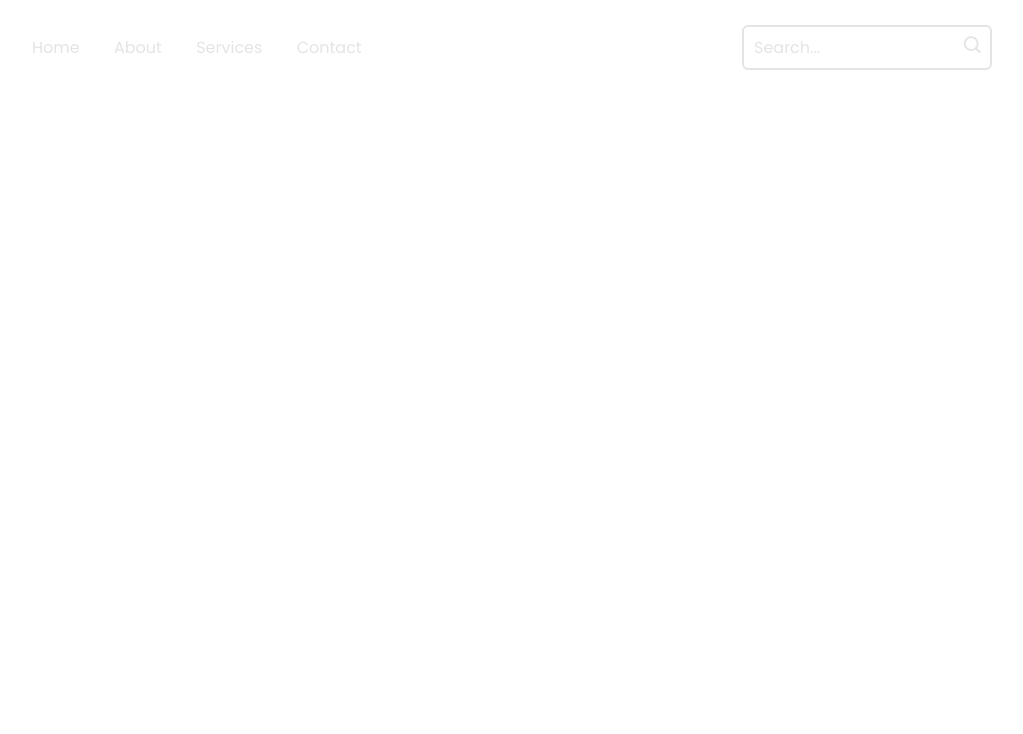
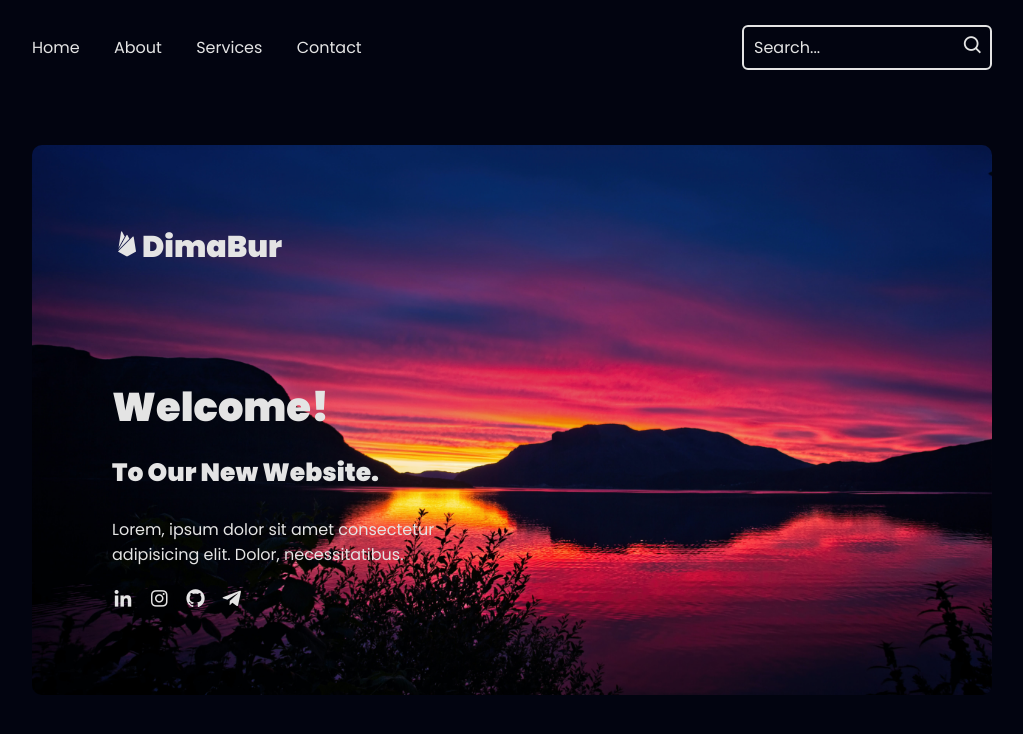
Before and after one commit to DimaBurlakov/Website-With-Login-And-Register, a plain HTML site: page index.html in a window 1280 px wide. Shown: the whole page, without its empty margins (128-1151 px from the left). Drawn offline with nearby package versions, Linux system fonts and the light colour scheme.

Commit message:
created the left part of the container- content

```diff
--- a/index.html
+++ b/index.html
@@ -25,5 +25,24 @@
         </form>
     </header>
 
+    <div class="container">
+        <div class="content">
+            <h2 class="logo"><i class='bx bxl-firebase'></i>DimaBur</h2>
+
+            <div class="text-sci">
+                <h2>Welcome!<br><span>To Our New Website.</span></h2>
+                <p>Lorem, ipsum dolor sit amet consectetur adipisicing elit. Dolor, necessitatibus.</p>
+                <div class="social-icons">
+                    <a href="#"><i class='bx bxl-linkedin'></i></a>
+                    <a href="#"><i class='bx bxl-instagram' ></i></a>
+                    <a href="#"><i class='bx bxl-github' ></i></a>
+                    <a href="#"><i class='bx bxl-telegram' ></i></a>
+                </div>
+            </div>
+        </div>
+
+        <div class="logreg-box"></div>
+    </div>
+
 </body>
 </html>
--- a/style.css
+++ b/style.css
@@ -5,6 +5,10 @@
     padding: 0;
     box-sizing: border-box;
     font-family:'Poppins', sans-serif;
+}
+
+body{
+    background: #020410;
 }
 
 .header {
@@ -87,3 +91,70 @@
     font-size: 22px;
     color: #e4e4e4;
 }
+
+.container {
+    position: absolute;
+    top: 50%;
+    left: 50%;
+    transform: translate(-50%, -50%);
+    width: 75%;
+    height: 550px;
+    background: url(/image/background.jpg) no-repeat;
+    background-size: cover;
+    background-position: center;
+    border-radius: 10px;
+    margin-top: 20px;
+}
+
+.container .content {
+    position: absolute;
+    top: 0;
+    left: 0;
+    width: 58%;
+    height: 100%;
+    background:transparent;
+    padding: 80px;
+    color: #e4e4e4;
+    display: flex;
+    justify-content: space-between;
+    flex-direction: column;
+
+}
+
+.content .logo {
+    font-size: 30px;
+}
+
+.text-sci h2 {
+    font-size: 40px;
+}
+
+.text-sci h2 span {
+    font-size: 25px;
+    line-height: 1;
+}
+
+.text-sci p {
+    font-size: 16px;
+    margin: 20px 0;
+}
+
+.social-icons a i {
+    font-size: 22px;
+    color: #e4e4e4;
+    margin-right: 10px;
+    transition: .5s ease;
+}
+
+.social-icons a:hover i {
+    transform: scale(2);
+}
+
+.container .logreg-box {
+    position: absolute;
+    top: 0;
+    right: 0;
+    width: calc(100% - 58%);
+    height: 100%;
+    ;
+}
```
Also changed, not shown: image/background.jpg (added).
